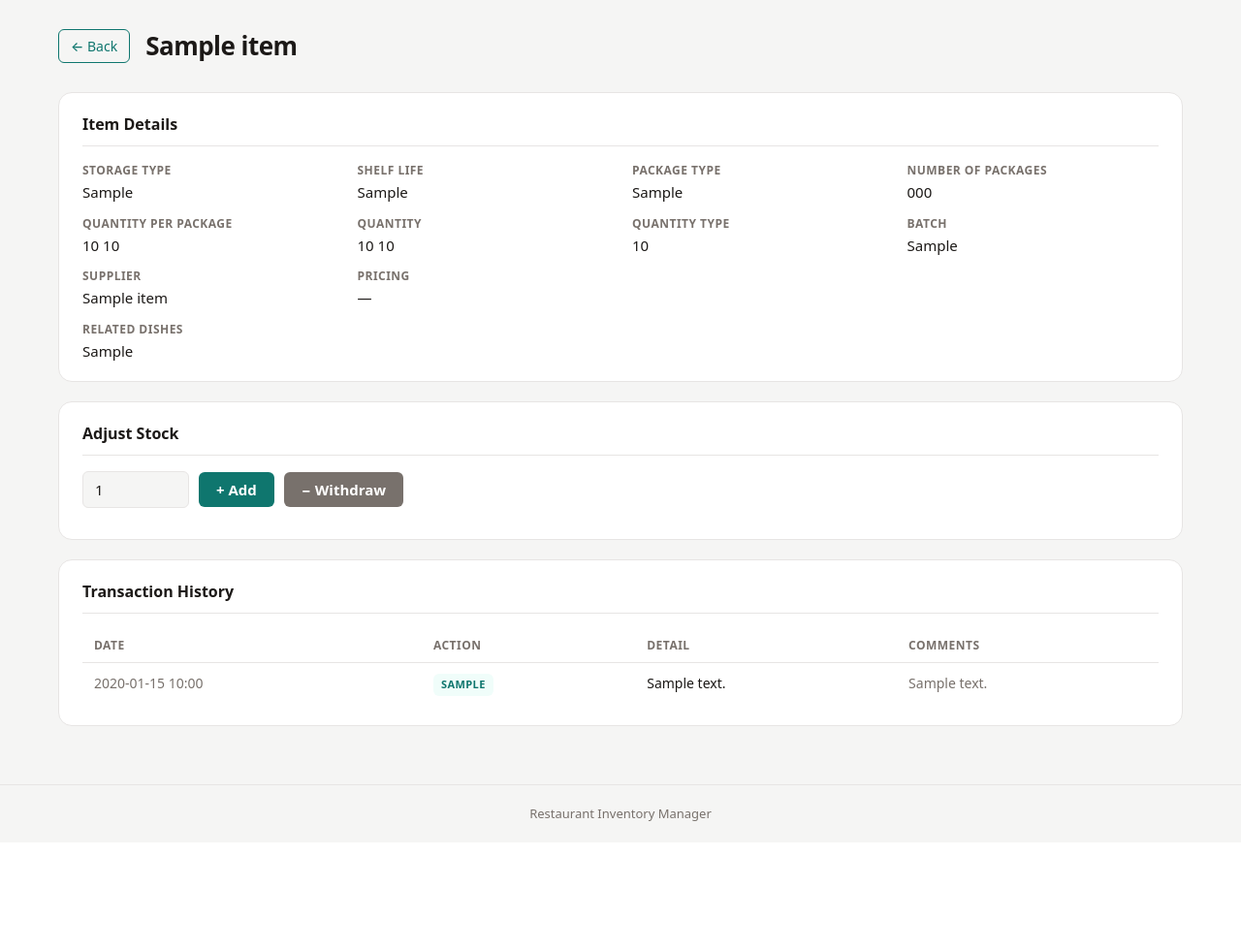
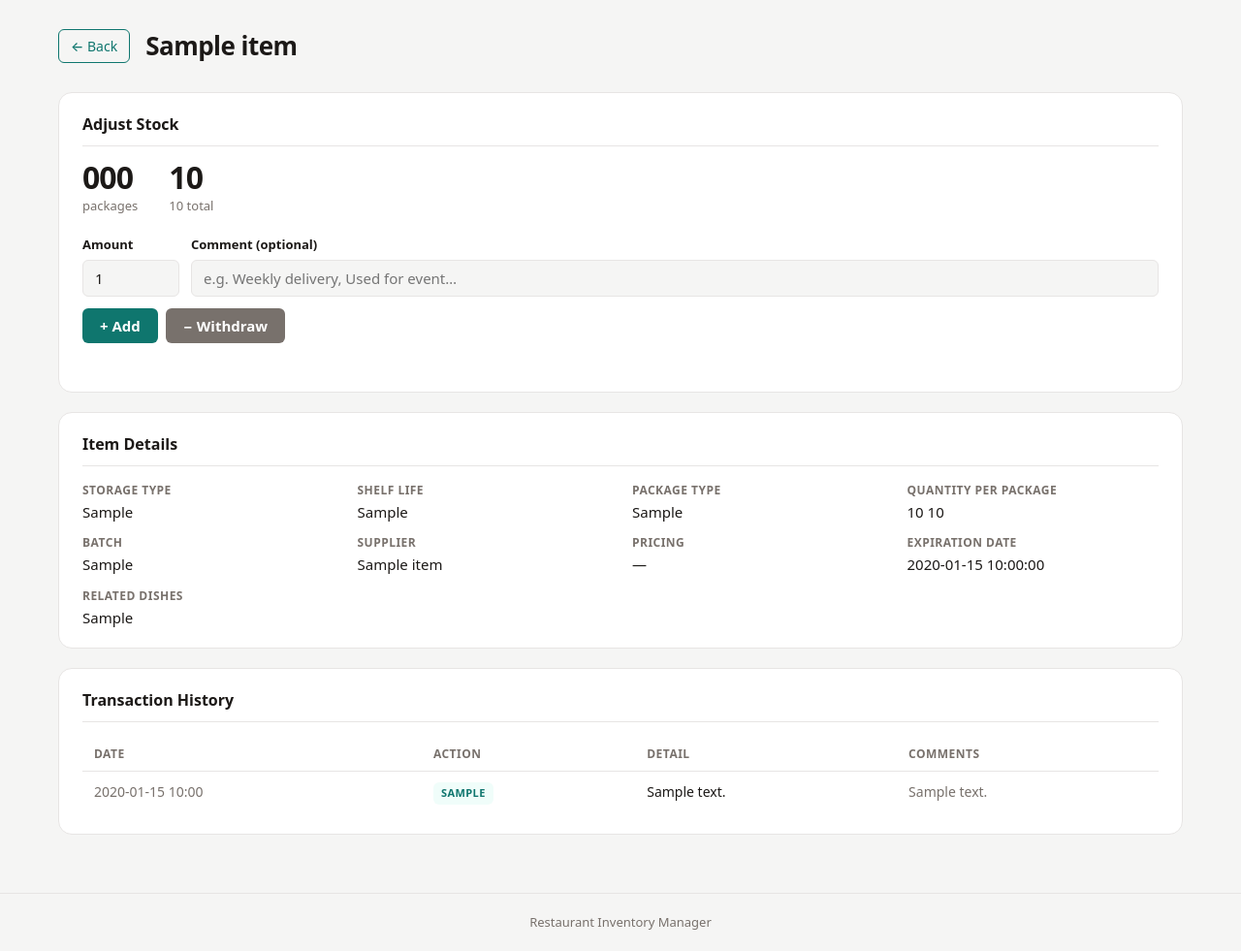
Before and after one commit to Eric-936/inventory-manager, a FastAPI app: template app/templates/detail.html in a window 1280 px wide. Shown: the part 57-1038 px from the top of the page at 97% size. Before the commit the page ends 904 px from the top, so only its background shows below. Run offline with FastAPI, Linux system fonts and the light colour scheme; the template is opened without the code that fills it: most values are stand-ins (such as "Sample title", 1, 10 or a date in 2020).

Commit message:
Redesign stock controls on detail page with comment support
- Move adjust stock section above item details
- Add comment field for stock adjustments
- Log transactions with comments when stock changes
- Transaction history updates in real-time without page reload

Co-Authored-By: Claude Sonnet 4.6 <noreply@anthropic.com>

```diff
--- a/app/routers/api_inventory.py
+++ b/app/routers/api_inventory.py
@@ -54,10 +54,11 @@ def add_or_create_inventory_item(
 def update_inventory_item(
 	item_id: int,
 	payload: InventoryUpdate,
+	comment: str | None = None,
 	service: InventoryService = Depends(get_inventory_service),
 ) -> InventoryItem:
 	try:
-		return service.update_item(item_id, payload)
+		return service.update_item(item_id, payload, comment=comment)
 	except ItemNotFoundError as error:
 		raise HTTPException(status_code=status.HTTP_404_NOT_FOUND, detail=str(error)) from error
 
--- a/app/static/css/style.css
+++ b/app/static/css/style.css
@@ -406,36 +406,48 @@ body {
   border-bottom: 1px solid var(--color-border);
 }
 
-/* ── Stock control ─────────────────────────────────────────── */
-.stock-control {
-  background: var(--color-surface);
-  border: 1px solid var(--color-border);
-  border-radius: var(--radius-lg);
-  padding: 1.25rem 1.5rem;
+/* ── Stock control (detail page) ──────────────────────────── */
+.stock-summary {
+  display: flex;
+  gap: 2rem;
   margin-bottom: 1.25rem;
 }
 
-.stock-row {
+.stock-stat {
   display: flex;
-  align-items: center;
-  gap: .625rem;
-  flex-wrap: wrap;
+  flex-direction: column;
 }
 
-.qty-input {
-  width: 110px;
-  padding: .5rem .75rem;
-  font-size: .9375rem;
-  font-family: inherit;
+.stock-stat-value {
+  font-size: 2rem;
+  font-weight: 700;
+  line-height: 1;
+  letter-spacing: -.03em;
   color: var(--color-text);
-  background: var(--color-bg);
-  border: 1px solid var(--color-border);
-  border-radius: var(--radius-sm);
-  outline: none;
-  transition: border-color .15s ease;
 }
 
-.qty-input:focus { border-color: var(--color-primary); }
+.stock-stat-label {
+  font-size: .8125rem;
+  color: var(--color-text-muted);
+  margin-top: .25rem;
+}
+
+.stock-form {
+  display: flex;
+  flex-direction: column;
+  gap: .75rem;
+}
+
+.stock-form-row {
+  display: grid;
+  grid-template-columns: 100px 1fr;
+  gap: .75rem;
+}
+
+.stock-actions {
+  display: flex;
+  gap: .5rem;
+}
 
 .btn {
   padding: .5rem 1.125rem;
@@ -449,6 +461,7 @@ body {
 }
 
 .btn:hover { opacity: .85; }
+.btn:disabled { opacity: .5; cursor: not-allowed; }
 
 .btn-add      { background: var(--color-primary); color: #fff; }
 .btn-withdraw { background: #78716c;              color: #fff; }
@@ -457,6 +470,7 @@ body {
   margin-top: .75rem;
   font-size: .875rem;
   font-weight: 500;
+  min-height: 1.25em;
 }
 
 .stock-msg--ok    { color: var(--color-primary); }
--- a/app/templates/detail.html
+++ b/app/templates/detail.html
@@ -9,6 +9,43 @@
   <a href="/" class="back-btn">← Back</a>
   <h1 class="page-title">{{ item.item_name }}</h1>
 </div>
+
+{# ── Stock control ── #}
+{%- set _pkg_count = item.number_of_packages if item.number_of_packages is not none else 0 -%}
+{%- set _qty_int = item.quantity | int if item.quantity == item.quantity | int else item.quantity -%}
+<section class="detail-section"
+         data-item-id="{{ item.item_id }}"
+         data-packages="{{ _pkg_count }}"
+         id="stock-control">
+  <h2 class="section-title">Adjust Stock</h2>
+  <div class="stock-summary">
+    <div class="stock-stat">
+      <span class="stock-stat-value" id="pkg-display">{{ _pkg_count }}</span>
+      <span class="stock-stat-label">packages</span>
+    </div>
+    <div class="stock-stat">
+      <span class="stock-stat-value" id="current-qty-display">{{ _qty_int }}</span>
+      <span class="stock-stat-label">{{ item.quantity_type }} total</span>
+    </div>
+  </div>
+  <div class="stock-form">
+    <div class="stock-form-row">
+      <div class="form-group">
+        <label class="form-label" for="adj-amount">Amount</label>
+        <input class="form-input" id="adj-amount" type="number" min="1" value="1" />
+      </div>
+      <div class="form-group">
+        <label class="form-label" for="adj-comment">Comment (optional)</label>
+        <input class="form-input" id="adj-comment" type="text" placeholder="e.g. Weekly delivery, Used for event…" />
+      </div>
+    </div>
+    <div class="stock-actions">
+      <button class="btn btn-add" type="button" id="btn-add">+ Add</button>
+      <button class="btn btn-withdraw" type="button" id="btn-withdraw">− Withdraw</button>
+    </div>
+  </div>
+  <div class="stock-msg" id="stock-msg" aria-live="polite"></div>
+</section>
 
 {# ── Item details ── #}
 <section class="detail-section">
@@ -27,23 +64,8 @@
       <dd class="detail-value">{{ item.package_type }}</dd>
     </div>
     <div class="detail-row">
-      <dt class="detail-label">Number of packages</dt>
-      <dd class="detail-value" id="pkg-display">{{ item.number_of_packages if item.number_of_packages is not none else '—' }}</dd>
-    </div>
-    <div class="detail-row">
       <dt class="detail-label">Quantity per package</dt>
       <dd class="detail-value">{{ item.quantity_per_package }} {{ item.quantity_type }}</dd>
-    </div>
-    <div class="detail-row">
-      <dt class="detail-label">Quantity</dt>
-      <dd class="detail-value" id="current-qty-display">
-        {{ item.quantity | int if item.quantity == item.quantity | int else item.quantity }}
-        {{ item.quantity_type }}
-      </dd>
-    </div>
-    <div class="detail-row">
-      <dt class="detail-label">Quantity type</dt>
-      <dd class="detail-value">{{ item.quantity_type }}</dd>
     </div>
     <div class="detail-row">
       <dt class="detail-label">Batch</dt>
@@ -59,6 +81,12 @@
         {% if item.pricing %}${{ "%.2f" | format(item.pricing) }}{% else %}—{% endif %}
       </dd>
     </div>
+    {% if item.expiration_date %}
+    <div class="detail-row">
+      <dt class="detail-label">Expiration date</dt>
+      <dd class="detail-value">{{ item.expiration_date }}</dd>
+    </div>
+    {% endif %}
     {% if item.related_dishes %}
     <div class="detail-row detail-row--full">
       <dt class="detail-label">Related dishes</dt>
@@ -68,26 +96,12 @@
   </dl>
 </section>
 
-{# ── Stock control ── #}
-<section class="detail-section"
-         data-item-id="{{ item.item_id }}"
-         data-packages="{{ item.number_of_packages if item.number_of_packages is not none else 0 }}"
-         id="stock-control">
-  <h2 class="section-title">Adjust Stock</h2>
-  <div class="stock-row">
-    <input class="qty-input" id="adj-amount" type="number" min="1" value="1" placeholder="Qty" />
-    <button class="btn btn-add" type="button" id="btn-add">+ Add</button>
-    <button class="btn btn-withdraw" type="button" id="btn-withdraw">− Withdraw</button>
-  </div>
-  <div class="stock-msg" id="stock-msg" aria-live="polite"></div>
-</section>
-
 {# ── Transaction history ── #}
-<section class="detail-section">
+<section class="detail-section" id="tx-section">
   <h2 class="section-title">Transaction History</h2>
   {% if transactions %}
   <div class="table-wrap">
-    <table class="tx-table">
+    <table class="tx-table" id="tx-table">
       <thead>
         <tr>
           <th>Date</th>
@@ -96,7 +110,7 @@
           <th>Comments</th>
         </tr>
       </thead>
-      <tbody>
+      <tbody id="tx-body">
         {% for tx in transactions %}
         <tr>
           <td class="tx-date">{{ tx.date_of_action.strftime('%Y-%m-%d %H:%M') }}</td>
@@ -109,16 +123,17 @@
     </table>
   </div>
   {% else %}
-  <p class="no-results">No transactions recorded for this item yet.</p>
+  <p class="no-results" id="tx-empty">No transactions recorded for this item yet.</p>
   {% endif %}
 </section>
 
 <script>
-  const section   = document.getElementById('stock-control');
-  const itemId    = section.dataset.itemId;
-  const amountEl  = document.getElementById('adj-amount');
-  const msgEl     = document.getElementById('stock-msg');
-  let currentPkgs = parseInt(section.dataset.packages, 10) || 0;
+  const section    = document.getElementById('stock-control');
+  const itemId     = section.dataset.itemId;
+  const amountEl   = document.getElementById('adj-amount');
+  const commentEl  = document.getElementById('adj-comment');
+  const msgEl      = document.getElementById('stock-msg');
+  let currentPkgs  = parseInt(section.dataset.packages, 10) || 0;
 
   document.getElementById('btn-add').addEventListener('click', () => adjustStock(1));
   document.getElementById('btn-withdraw').addEventListener('click', () => adjustStock(-1));
@@ -133,8 +148,12 @@
     const buttons = section.querySelectorAll('.btn');
     buttons.forEach(b => b.disabled = true);
 
+    const comment = commentEl.value.trim();
+    const url = new URL(`/api/inventory/${itemId}`, location.origin);
+    if (comment) url.searchParams.set('comment', comment);
+
     try {
-      const res = await fetch(`/api/inventory/${itemId}`, {
+      const res = await fetch(url, {
         method: 'PUT',
         headers: { 'Content-Type': 'application/json' },
         body: JSON.stringify({ number_of_packages: newPkgs }),
@@ -143,23 +162,39 @@
       const data = await res.json();
 
       currentPkgs = newPkgs;
+      commentEl.value = '';
 
-      const pkgDisplay = document.getElementById('pkg-display');
-      if (pkgDisplay) pkgDisplay.textContent = newPkgs;
+      document.getElementById('pkg-display').textContent = newPkgs;
 
       const qtyDisplay = document.getElementById('current-qty-display');
-      if (qtyDisplay && data.quantity != null) {
+      if (data.quantity != null) {
         const q = Math.round(data.quantity * 1e6) / 1e6;
-        const qStr = q === Math.floor(q) ? Math.floor(q) : q;
-        qtyDisplay.textContent = `${qStr} {{ item.quantity_type }}`;
+        qtyDisplay.textContent = q === Math.floor(q) ? Math.floor(q) : q;
       }
 
+      addTxRow(delta > 0 ? 'add' : 'withdraw', `${amount} package(s)`, comment);
       showMsg(delta > 0 ? `+${amount} package(s) added` : `−${amount} package(s) removed`, 'ok');
     } catch {
       showMsg('Update failed', 'error');
     } finally {
       buttons.forEach(b => b.disabled = false);
     }
+  }
+
+  function addTxRow(actionType, detail, comment) {
+    const empty = document.getElementById('tx-empty');
+    if (empty) {
+      const wrap = document.createElement('div');
+      wrap.className = 'table-wrap';
+      wrap.innerHTML = `<table class="tx-table" id="tx-table"><thead><tr><th>Date</th><th>Action</th><th>Detail</th><th>Comments</th></tr></thead><tbody id="tx-body"></tbody></table>`;
+      empty.replaceWith(wrap);
+    }
+    const tbody = document.getElementById('tx-body');
+    const now = new Date();
+    const date = `${now.getFullYear()}-${String(now.getMonth()+1).padStart(2,'0')}-${String(now.getDate()).padStart(2,'0')} ${String(now.getHours()).padStart(2,'0')}:${String(now.getMinutes()).padStart(2,'0')}`;
+    const row = document.createElement('tr');
+    row.innerHTML = `<td class="tx-date">${date}</td><td><span class="tx-badge tx-badge--${actionType}">${actionType}</span></td><td>${detail}</td><td class="tx-comments">${comment || '—'}</td>`;
+    tbody.insertBefore(row, tbody.firstChild);
   }
 
   function showMsg(text, type) {
```
Also changed, not shown: app/services/inventory_service.py (+18 -1 lines).
